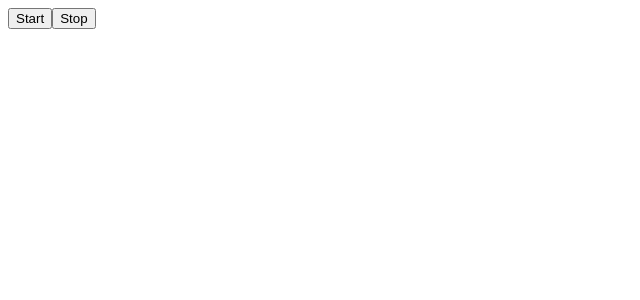
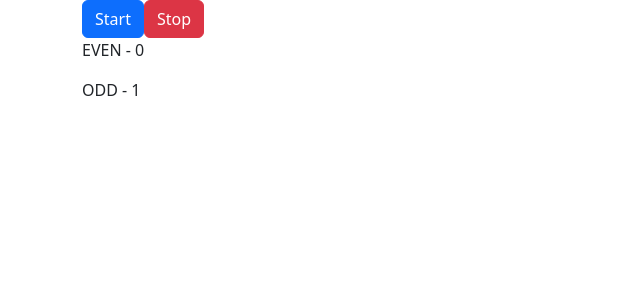
Before and after one commit to jvilla1991/bind-it-app, an Angular app: page / in a window 1280 px wide. Both pictures are taken after a click on the button "Start". Shown: the top 300 px of the page, without its empty margins (0-640 px from the left). Built offline with nearby package versions, Linux system fonts and the light colour scheme.

Commit message:
App Logic Complete

```diff
--- a/angular.json
+++ b/angular.json
@@ -23,6 +23,7 @@
               "src/assets"
             ],
             "styles": [
+              "node_modules/bootstrap/dist/css/bootstrap.min.css",
               "src/styles.css"
             ],
             "scripts": []
--- a/package.json
+++ b/package.json
@@ -18,6 +18,7 @@
     "@angular/platform-browser": "^14.2.0",
     "@angular/platform-browser-dynamic": "^14.2.0",
     "@angular/router": "^14.2.0",
+    "bootstrap": "^5.3.2",
     "rxjs": "~7.5.0",
     "tslib": "^2.3.0",
     "zone.js": "~0.11.4"
--- a/src/app/app.component.html
+++ b/src/app/app.component.html
@@ -1,3 +1,12 @@
 <div class="container">
-  <app-game-control></app-game-control>
+  <app-game-control (intervalEvent)="handleIntervalEvent($event)"></app-game-control>
+  <ng-container *ngFor="let number of numbers">
+    <div *ngIf="number % 2 === 0; else odd" >
+      <app-even [num]="number"></app-even>
+    </div>
+    <ng-template #odd>
+      <app-odd [num]="number"></app-odd>
+    </ng-template>
+
+  </ng-container>
 </div>
--- a/src/app/app.component.ts
+++ b/src/app/app.component.ts
@@ -7,4 +7,9 @@ import { Component } from '@angular/core';
 })
 export class AppComponent {
   title = 'bind-it-app';
+  numbers:  number[] = [];
+
+  handleIntervalEvent( data: { interval: number }) {
+    this.numbers.push(data.interval)
+  }
 }
--- a/src/app/even/even.component.html
+++ b/src/app/even/even.component.html
@@ -1 +1 @@
-<p>even works!</p>
+<p>EVEN - {{num}}</p>
--- a/src/app/even/even.component.ts
+++ b/src/app/even/even.component.ts
@@ -1,4 +1,4 @@
-import { Component, OnInit } from '@angular/core';
+import { Component, OnInit, Input } from '@angular/core';
 
 @Component({
   selector: 'app-even',
@@ -6,6 +6,7 @@ import { Component, OnInit } from '@angular/core';
   styleUrls: ['./even.component.css']
 })
 export class EvenComponent implements OnInit {
+  @Input() num: number | undefined;
 
   constructor() { }
 
--- a/src/app/game-control/game-control.component.ts
+++ b/src/app/game-control/game-control.component.ts
@@ -7,7 +7,7 @@ import { interval } from 'rxjs';
   styleUrls: ['./game-control.component.css']
 })
 export class GameControlComponent implements OnInit {
-  @Output() intervalEvent = new EventEmitter<{ interval: number }>;
+  @Output() intervalEvent = new EventEmitter<{interval: number}>;
   intervalId?: NodeJS.Timeout;
   constructor() { }
   ngOnInit(): void {
@@ -28,4 +28,5 @@ export class GameControlComponent implements OnInit {
   onStop() {
     clearInterval(this.intervalId);
   }
+
 }
--- a/src/app/odd/odd.component.html
+++ b/src/app/odd/odd.component.html
@@ -1 +1 @@
-<p>odd works!</p>
+<p>ODD - {{ num }}</p>
--- a/src/app/odd/odd.component.ts
+++ b/src/app/odd/odd.component.ts
@@ -1,4 +1,4 @@
-import { Component, OnInit } from '@angular/core';
+import { Component, OnInit, Input } from '@angular/core';
 
 @Component({
   selector: 'app-odd',
@@ -6,6 +6,7 @@ import { Component, OnInit } from '@angular/core';
   styleUrls: ['./odd.component.css']
 })
 export class OddComponent implements OnInit {
+  @Input() num: number | undefined;
 
   constructor() { }
 
```
Also changed, not shown: 1 other file (tests, documents, lock files or other folders).
